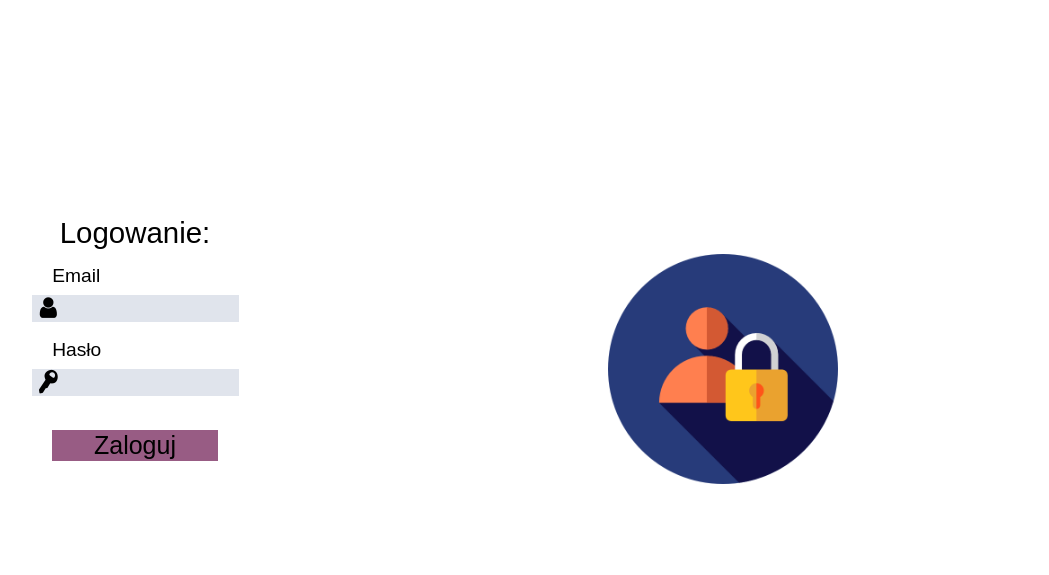
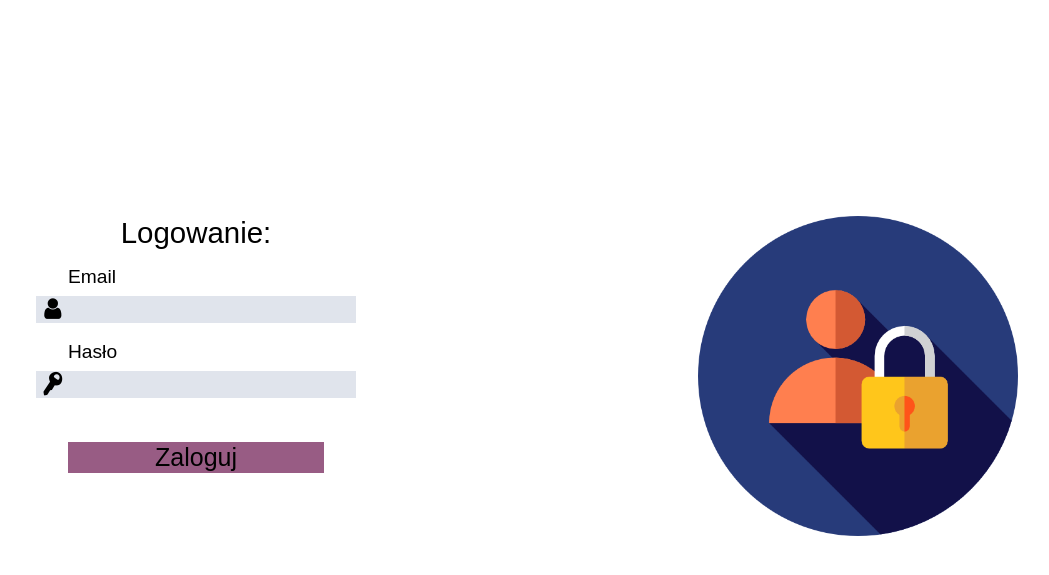
Before and after one commit to MakksP/online-gradebook, a PHP site: page /loginPage.php in a window 1280 px wide. Shown: the part 56-631 px from the top of the page, without its empty margins (172-1221 px from the left). Run offline with PHP 8.4, Linux system fonts and the light colour scheme; style sheets or scripts are compiled from the project's sources; some web fonts are replaced.

Commit message:
Resized login/register form

```diff
--- a/styles/loginRegisterPagesStyles.css
+++ b/styles/loginRegisterPagesStyles.css
@@ -20,7 +20,7 @@
   top: 10%;
   text-align: center;
   display: grid;
-  grid-template-columns: repeat(2, minmax(230px, 1fr));
+  grid-template-columns: repeat(2, minmax(320px, 1fr));
   grid-column-gap: 80%;
 }
 
@@ -31,7 +31,7 @@
 }
 
 #login_form {
-  width: 90%;
+  width: 100%;
   position: relative;
   left: 5%;
   display: grid;
@@ -39,7 +39,7 @@
 }
 
 #registration_form {
-  width: 90%;
+  width: 100%;
   position: relative;
   left: 5%;
   display: grid;
--- a/styles/loginRegisterPagesStyles.scss
+++ b/styles/loginRegisterPagesStyles.scss
@@ -20,7 +20,7 @@
   top: 10%;
   text-align: center;
   display: grid;
-  grid-template-columns: repeat(2, minmax(230px, 1fr));
+  grid-template-columns: repeat(2, minmax(320px, 1fr));
   grid-column-gap: 80%;
 }
 
--- a/styles/styleSchemes.scss
+++ b/styles/styleSchemes.scss
@@ -84,7 +84,7 @@
 }
 
 @mixin form_style{
-  width: 90%;
+  width: 100%;
   position: relative;
   left: 5%;
   display: grid;
```
